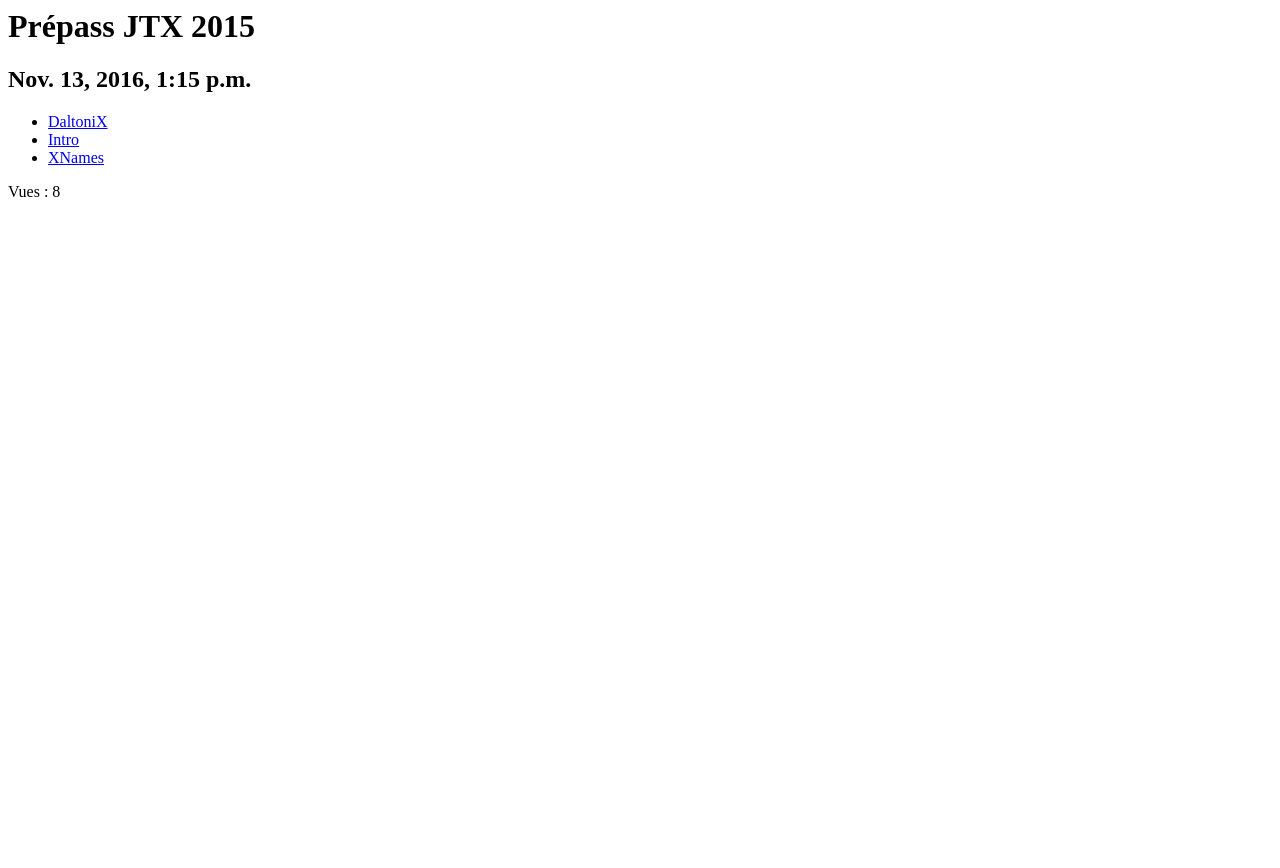
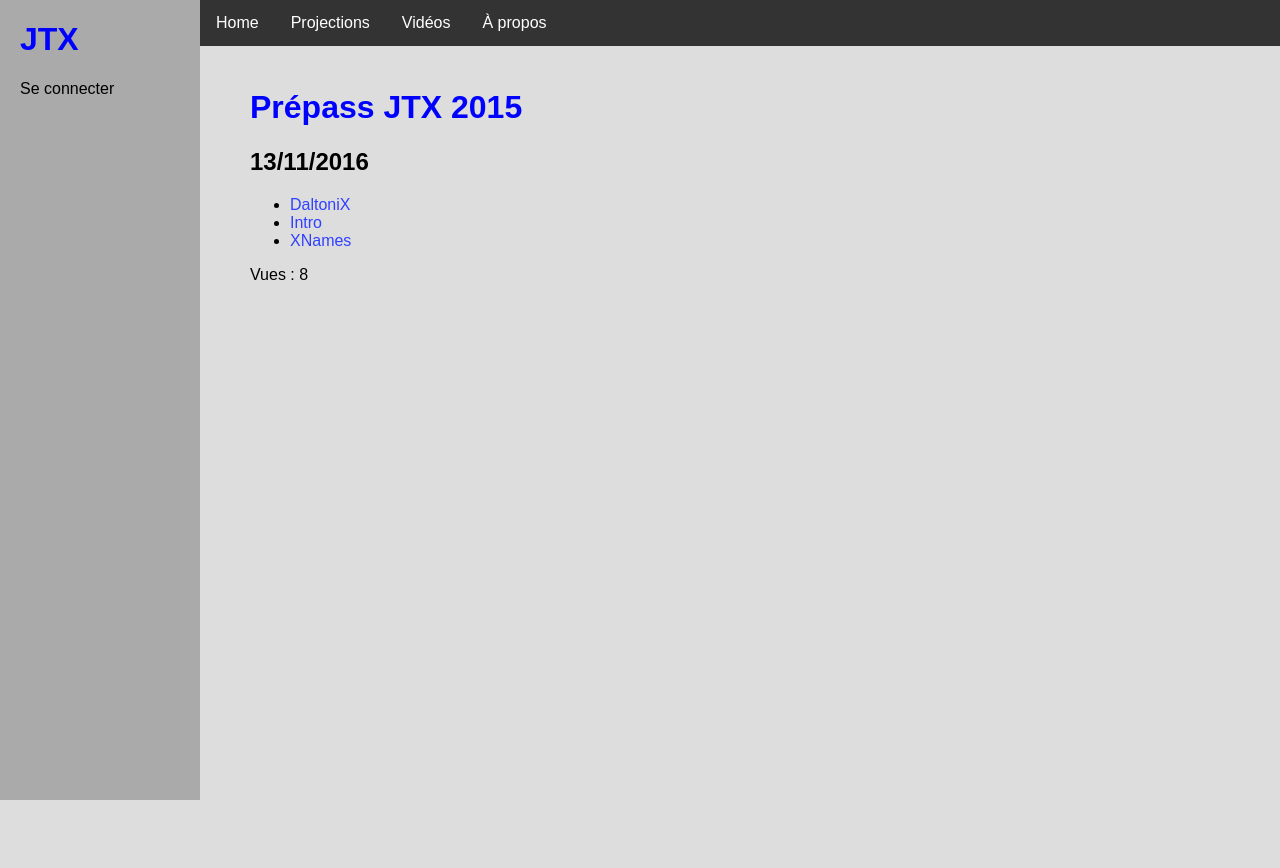
Before and after one commit to Binet-JTX/JTX, a Django app: page /1/ in a window 1280 px wide. Before the commit the page ends 197 px from the top, so only its background shows below. Run offline with Django 3.2, Linux system fonts and the light colour scheme; data comes from the database, SQL or seed files in the repository; both versions use the stored data as it was after the commit; data that the repository does not hold is empty.

Commit message:
First design

```diff
--- /dev/null
+++ b/videos/static/style.css
@@ -0,0 +1,83 @@
+* {
+  font-family: Arial;
+}
+
+#lateral_bar {
+  position: absolute;
+  top:0;
+  bottom:0;
+  width:180px;
+	background-color: #AAAAAA;
+  padding-left: 20px;
+}
+
+#central {
+  position: absolute;
+  top: 0;
+  bottom:0;
+	margin-left: 200px;
+}
+
+#body {
+  float: right;
+	margin-top:30px;
+	height:100%;
+  padding-top: 20px;
+  padding-left: 50px;
+}
+
+body {
+  padding: 0;
+  margin: 0;
+  background-color: #DDDDDD;
+}
+
+.tag {
+  font-family: 'Comic Sans MS';
+  padding-top: 3px;
+  padding-bottom: 3px;
+  padding-left: 10px;
+  padding-right:10px;
+  background-color: yellow;
+}
+
+h1 {
+  color: blue;
+}
+
+a {
+  color: #3040FF;
+  text-decoration: none;
+}
+
+a:hover {
+  text-decoration: underline;
+}
+
+#navigation_bar ul {
+    list-style-type: none;
+    margin: 0;
+    padding: 0;
+    overflow: hidden;
+    background-color: #333;
+    position: fixed;
+    top: 0;
+    width: 100%;
+}
+
+#navigation_bar li {
+    float: left;
+}
+
+#navigation_bar li a {
+    display: block;
+    color: white;
+    text-align: center;
+    padding: 14px 16px;
+    text-decoration: none;
+}
+
+#navigation_bar li a:hover {
+    background-color: #4CAF50;
+		text_decoration: none;
+}
--- /dev/null
+++ b/videos/templates/base.html
@@ -0,0 +1,32 @@
+{% load static %}
+
+<!DOCTYPE html>
+<html>
+<head>
+  <meta charset="utf-8"/>
+  <link rel="stylesheet" href="{% static 'style.css' %}"/>
+  <title>JTX</title>
+</head>
+<body>
+<div id="lateral_bar">
+	<h1> JTX </h1>
+	Se connecter
+</div>
+
+<div id="central">
+	<div id="navigation_bar">"
+		<ul>
+			<li><a href="/">Home</a></li>
+			<li><a href="#">Projections</a></li>
+			<li><a href="#">Vidéos</a></li>
+			<li><a href="#">À propos</a></li>
+		</ul>
+	</div>
+
+	<div id="body">
+    {% block body %}
+    {% endblock %}
+	</div>
+</div>
+</body>
+</html>
--- a/videos/templates/index.html
+++ b/videos/templates/index.html
@@ -1,3 +1,6 @@
+{% extends 'base.html' %}
+{% block body %}
+
 {% if videos and projs %}
 <h1>Projs</h1>
 	<ul>
@@ -15,3 +18,5 @@
 {% else %}
     <p>Errors.</p>
 {% endif %}
+
+{% endblock %}
--- a/videos/templates/proj.html
+++ b/videos/templates/proj.html
@@ -1,6 +1,9 @@
+{% extends 'base.html' %}
+
+{% block body %}
 {% if proj %}
   <h1>{{ proj.titre }}</h1>
-  <h2>{{ proj.date }}</h2>
+  <h2>{{ proj.date|date:"d/m/Y"  }}</h2>
   <ul>
     {% for r in proj.relation_proj_set.all %}
     <li><a href="{% url 'videos:video' r.video.id %}">{{ r.video.titre }}</a></li>
@@ -14,3 +17,4 @@ Vues : {{ proj.views }}
 	{% endfor %}
 
 {% endif %}
+{% endblock %}
```
Also changed, not shown: videos/templates/video.html (+9 -3 lines), db.sqlite3.
